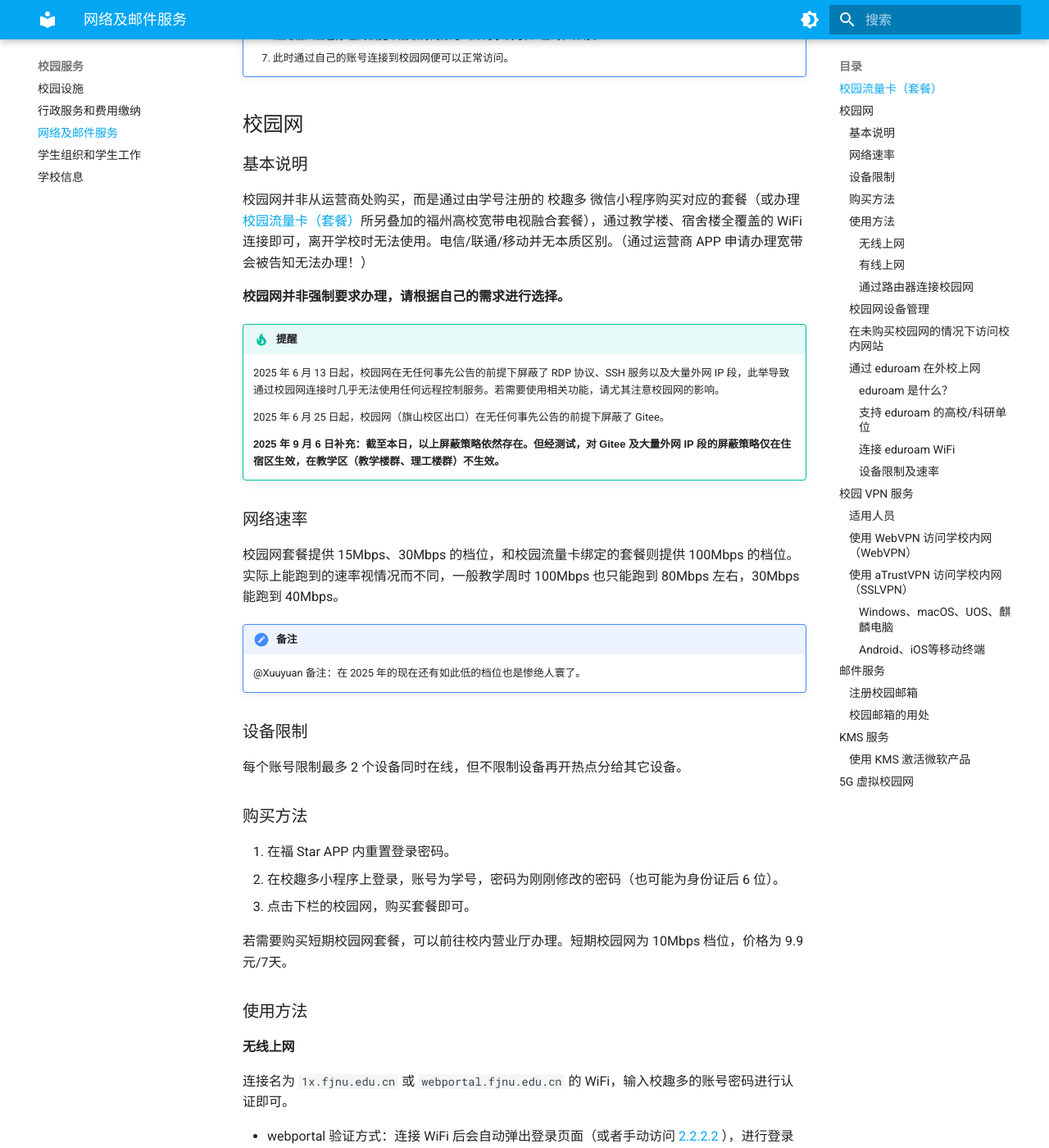
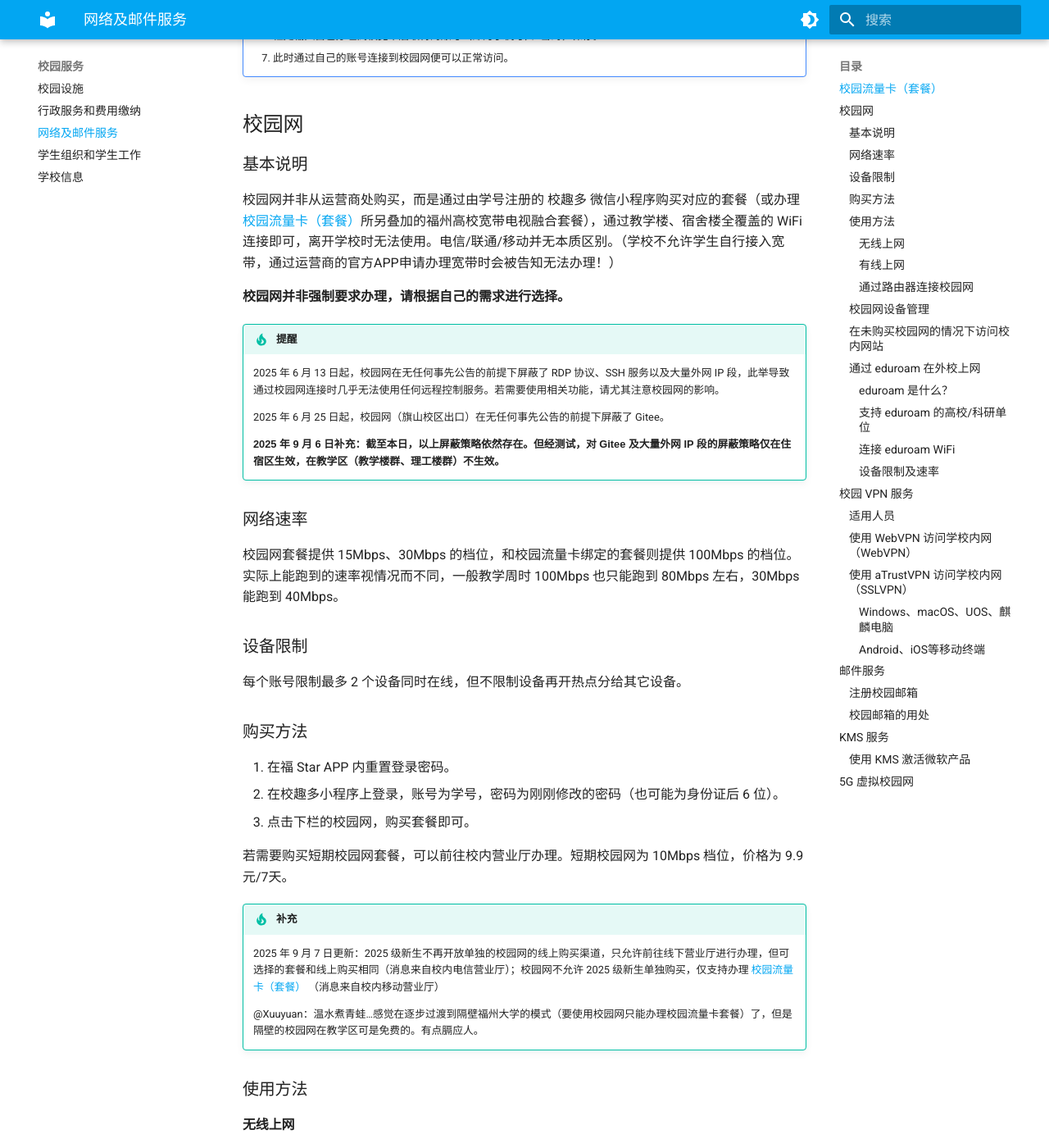
Before and after one commit to kanerty/FJNU-Wiki, an MkDocs documentation site: the page built from docs/service/network.md, in a window 1280 px wide and 1400 px high, scrolled down 1001 px. Shown: the whole window at 82% size. Built offline with MkDocs 1.6.1 and Material for MkDocs 9.7.7, drawn with Linux system fonts in a browser that asks for light colours; comment, search, counter and statistics services are not loaded.

Commit message:
update(service\\network\*): 更新校园网信息

```diff
--- a/docs/service/network.md
+++ b/docs/service/network.md
@@ -23,7 +23,7 @@
 
 ### 基本说明
 
-校园网并非从运营商处购买，而是通过由学号注册的 校趣多 微信小程序购买对应的套餐（或办理[校园流量卡（套餐）](#campus-sim-card)所另叠加的福州高校宽带电视融合套餐），通过教学楼、宿舍楼全覆盖的 WiFi 连接即可，离开学校时无法使用。电信/联通/移动并无本质区别。（通过运营商 APP 申请办理宽带会被告知无法办理！）
+校园网并非从运营商处购买，而是通过由学号注册的 校趣多 微信小程序购买对应的套餐（或办理[校园流量卡（套餐）](#campus-sim-card)所另叠加的福州高校宽带电视融合套餐），通过教学楼、宿舍楼全覆盖的 WiFi 连接即可，离开学校时无法使用。电信/联通/移动并无本质区别。（学校不允许学生自行接入宽带，通过运营商的官方APP申请办理宽带时会被告知无法办理！）
 
 **校园网并非强制要求办理，请根据自己的需求进行选择。**
 
@@ -38,20 +38,23 @@
 
 校园网套餐提供 15Mbps、30Mbps 的档位，和校园流量卡绑定的套餐则提供 100Mbps 的档位。实际上能跑到的速率视情况而不同，一般教学周时 100Mbps 也只能跑到 80Mbps 左右，30Mbps 能跑到 40Mbps。
 
-!!! note "备注"
-    @Xuuyuan 备注：在 2025 年的现在还有如此低的档位也是惨绝人寰了。
-
 ### 设备限制
 
 每个账号限制最多 2 个设备同时在线，但不限制设备再开热点分给其它设备。
 
-### 购买方法
+### 购买方法 {#cn-buy}
 
 1. 在福 Star APP 内重置登录密码。
 2. 在校趣多小程序上登录，账号为学号，密码为刚刚修改的密码（也可能为身份证后 6 位）。
 3. 点击下栏的校园网，购买套餐即可。
 
 若需要购买短期校园网套餐，可以前往校内营业厅办理。短期校园网为 10Mbps 档位，价格为 9.9元/7天。
+
+!!! tip "补充"
+
+    2025 年 9 月 7 日更新：2025 级新生不再开放单独的校园网的线上购买渠道，只允许前往线下营业厅进行办理，但可选择的套餐和线上购买相同（消息来自校内电信营业厅）；校园网不允许 2025 级新生单独购买，仅支持办理 [校园流量卡（套餐）](#campus-sim-card) （消息来自校内移动营业厅）
+
+    @Xuuyuan：温水煮青蛙…感觉在逐步过渡到隔壁福州大学的模式（要使用校园网只能办理校园流量卡套餐）了，但是隔壁的校园网在教学区可是免费的。有点膈应人。
 
 ### 使用方法
 
```
